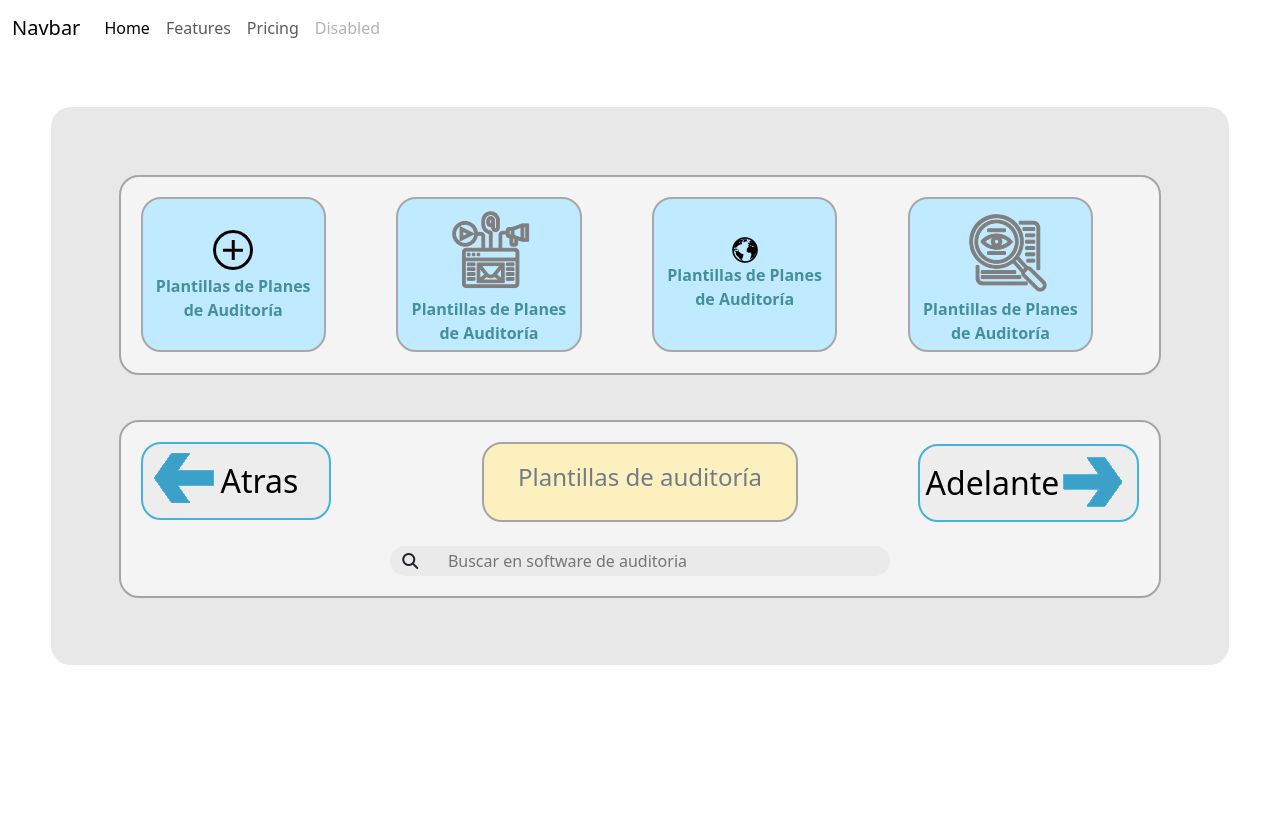
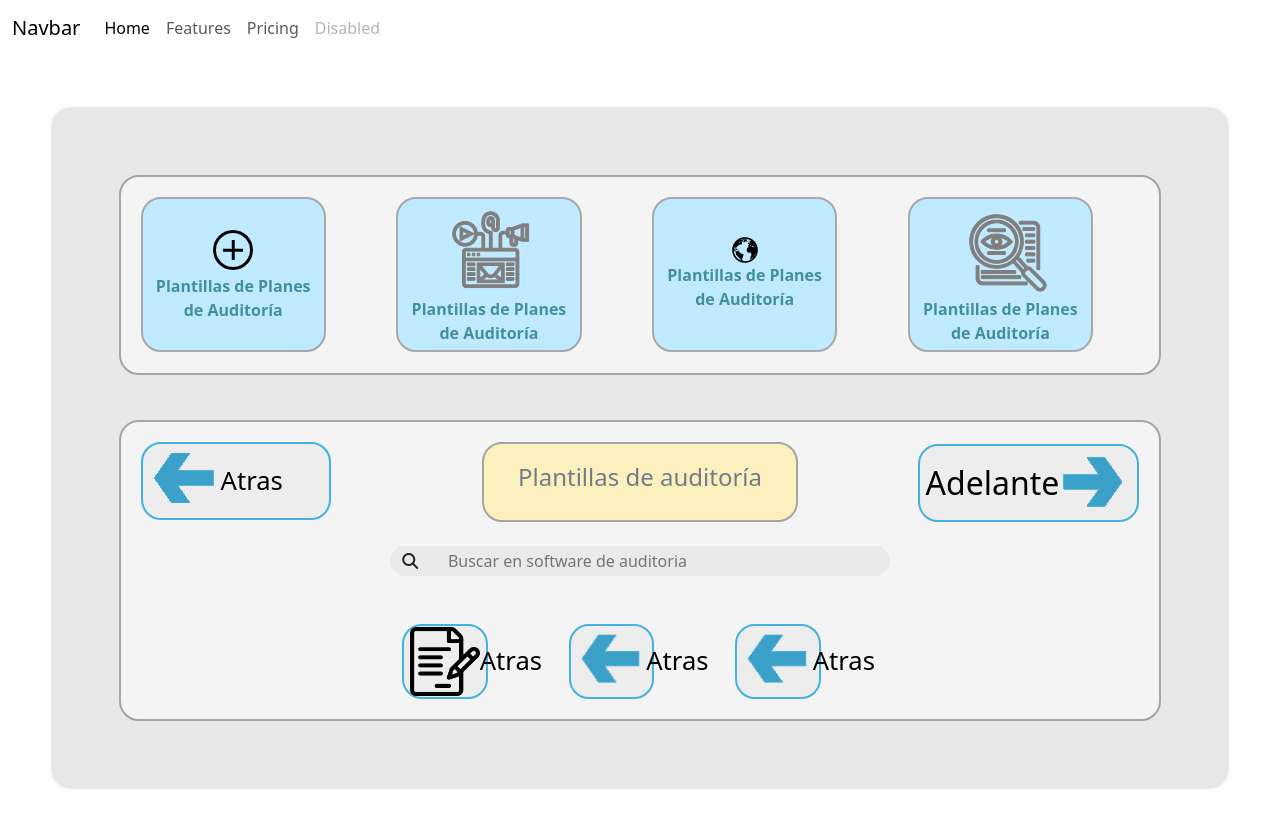
Before and after one commit to Gjuarez22/horasSociales, a React (Create React App) app: page / in a window 1280 px wide. Shown: the top 828 px of the page. Before the commit the page ends 800 px from the top, so only its background shows below. Built offline with nearby package versions, Linux system fonts and the light colour scheme.

Commit message:
avanznado

```diff
--- a/src/App.css
+++ b/src/App.css
@@ -81,3 +81,8 @@
 .lineas{
   border: 2px solid black;
 }
+
+img{
+  max-width: 100%;
+  height: auto;
+}
--- a/src/Components/BotonCuerpo.jsx
+++ b/src/Components/BotonCuerpo.jsx
@@ -1,7 +1,7 @@
-export function BotonCuerpo({negrita, tamanioBtn, urlIcono, textoBtn, coloLinea, tamanioX, tamanioY, colorLetra, colorFondo}) {
+export function BotonCuerpo({tamanioImgX,tamanioImgY,negrita, tamanioBtn, urlIcono, textoBtn, coloLinea, tamanioX, tamanioY, colorLetra, colorFondo}) {
    tamanioX = tamanioX+"%";
    tamanioY = tamanioY+"px";
-  tamanioBtn = tamanioBtn+"rem"
+  tamanioBtn = tamanioBtn+"vw";
 
    const estilo = {
       width: tamanioX,
@@ -18,7 +18,7 @@ export function BotonCuerpo({negrita, tamanioBtn, urlIcono, textoBtn, coloLinea,
 
    return (
      <button style={estilo} >
-        <img src={urlIcono} alt="Icono" />
+        <img src={urlIcono} alt="Icono"  width={tamanioImgX} height={tamanioImgY}/>
         {textoBtn}
      </button>
     );
--- a/src/Components/BuscadorCuerpo.jsx
+++ b/src/Components/BuscadorCuerpo.jsx
@@ -21,5 +21,7 @@ const estiloTxt={
           </div>
         </div>
 
+
+
      );
    }
--- a/src/Components/Cuerpo.jsx
+++ b/src/Components/Cuerpo.jsx
@@ -42,6 +42,37 @@ export function Cuerpo() {
 
             <br/>
             <BuscadorCuerpo/>
+            <br/>
+            <br/>
+            <div class=" d-flex justify-content-center">
+              <div class="row"style={{width:"50%"}}>
+                <div class="col-4"> <BotonCuerpo
+            urlIcono="../assets/icons/paple_lapiz.png"
+            tamanioX="60"
+            colorFondo="#EDEDED"
+            coloLinea="#43B2DD"
+            tamanioBtn="2"
+            textoBtn="Atras"
+          /></div>
+                <div class="col-4"> <BotonCuerpo
+            urlIcono="../assets/icons/izquierda2ReColor.png"
+            tamanioX="60"
+            colorFondo="#EDEDED"
+            coloLinea="#43B2DD"
+            tamanioBtn="2"
+            textoBtn="Atras"
+          /></div>
+                <div class="col-4"> <BotonCuerpo
+            urlIcono="../assets/icons/izquierda2ReColor.png"
+            tamanioX="60"
+            colorFondo="#EDEDED"
+            coloLinea="#43B2DD"
+            tamanioBtn="2"
+            textoBtn="Atras"
+          /></div>
+              </div>
+            </div>
+
 
     </div>
   );
```
